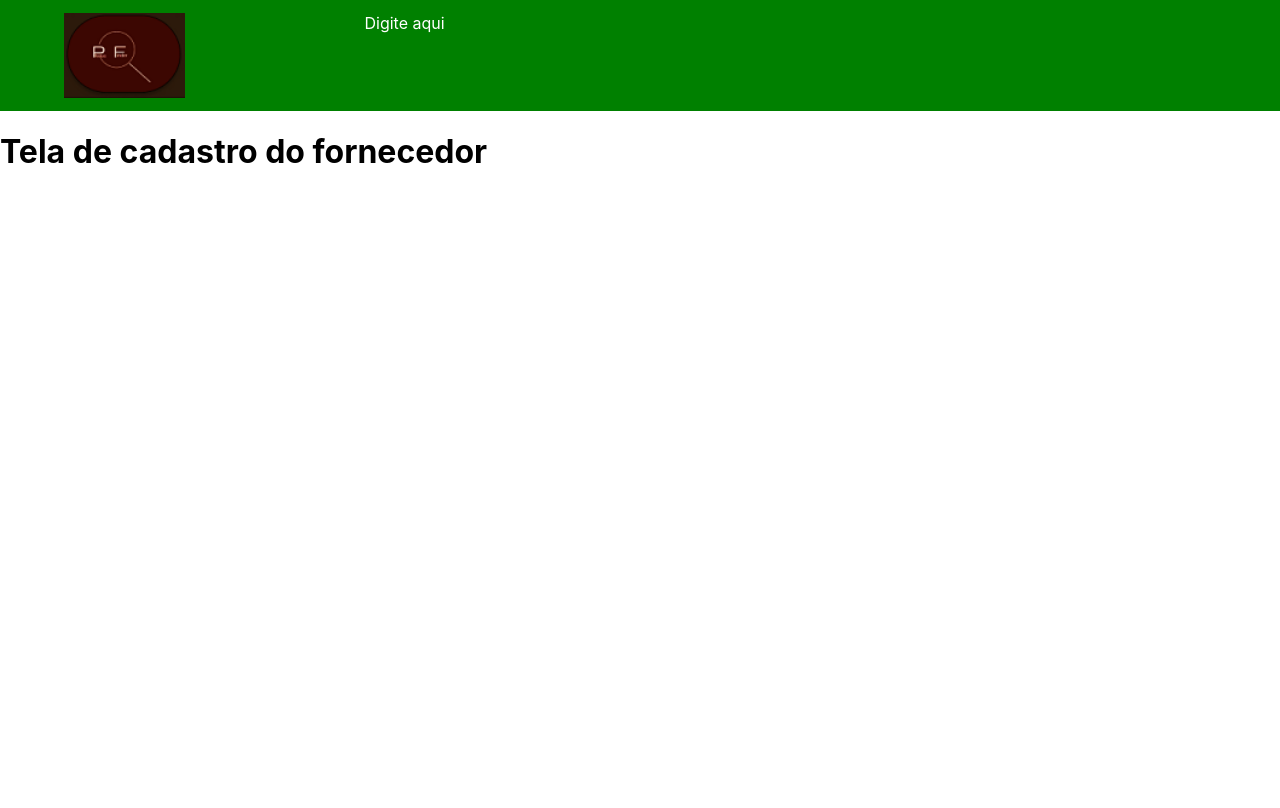
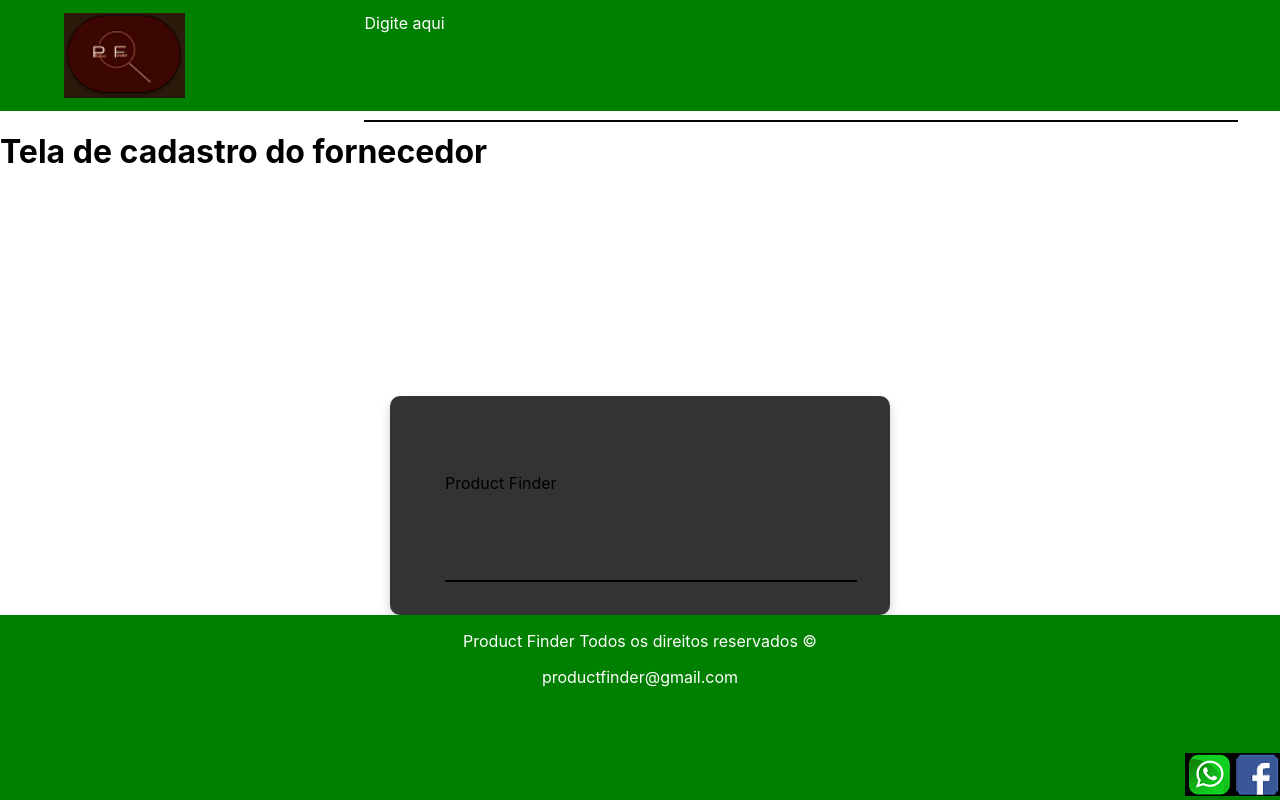
Before and after one commit to GabrielMachado242/product_finder, a React (Create React App) app: page /cadastrar in a window 1280 px wide. Built offline with nearby package versions, Linux system fonts and the light colour scheme.

Commit message:
Adição do footer a tela de cadastro, criação do componente de cadastro que foi importado  nesta tela

```diff
--- a/src/TelaCadastro_header/index.js
+++ b/src/TelaCadastro_header/index.js
@@ -4,6 +4,7 @@ import Logo from "../components/logo.png";
 
 function Cabecalho (){
     return(
+
             <header className="cabecalhoDois">
                  <img src={Logo} alt="Logo da Empresa" />
                 <div className="Cont">
@@ -13,7 +14,6 @@ function Cabecalho (){
                 </form>
                 </div>
             </header>
-
     );
 };
 
--- a/src/TelaCadastro_header/styles.css
+++ b/src/TelaCadastro_header/styles.css
@@ -13,7 +13,7 @@
     background: rgba(255, 255, 255, 0);
     padding: 0.2em;
     border: none;
-    border-bottom: solid 2px rgba(255, 255, 255, 0.2);
+    border-bottom: solid 2px  rgba(0, 0, 0, 0.979);
     border-radius: 8px 8px 0 0;
     font-size: 3.5rem;
     font-weight: bold;
--- /dev/null
+++ b/src/components/CampoCadastro.js
@@ -0,0 +1,16 @@
+import React from "react";
+import './styles.css';
+
+function Campo(props){
+    return(
+        <div className="Container">
+        <div className="Container-login">
+            <div className="Wrap-login">
+                {props.children}
+            </div>
+        </div>
+    </div>
+    );
+};
+
+export default Campo;
--- /dev/null
+++ b/src/components/styles.css
@@ -0,0 +1,24 @@
+.Container{
+    width: 100%;
+    margin: 0 auto;
+}
+
+.Container-login{
+    width: auto;
+    min-height: 72vh;
+    display: flex;
+    flex-wrap: wrap;
+    align-items: center;
+    justify-content: center;
+    padding: 15px;
+    background-color: white;
+}
+
+.Wrap-login{
+    width: 390px;
+    background-color: #333;
+    border-radius: 10px;
+    overflow: hidden;
+    padding: 77px 55px 33px 55px;
+    box-shadow: 0 5px 10px 0px rgba(0, 0, 0, 00.2);
+}
--- a/src/pages/TelaCadastro/index.js
+++ b/src/pages/TelaCadastro/index.js
@@ -1,12 +1,24 @@
 import React from "react";
 import Cabecalho from "../../TelaCadastro_header";
+import Footer from "../../Rodape/footer";
+import Campo from "../../components/CampoCadastro";
 
 function TelaCadastro(){
     return (
         <div>
         <Cabecalho />
         <h1>Tela de cadastro do fornecedor</h1>
+            <Campo>
+                <form className="cadastro-form">
+                    <span className="cadastro-form-title">Product Finder</span>
+                    <div className="Wrap-input">
+                        <input type="email" />
+                    </div>
+                </form>
+            </Campo>
+            <Footer />
         </div>
+
     );
 };
 
```
Lines whose indentation alone changed are shown as unchanged.
